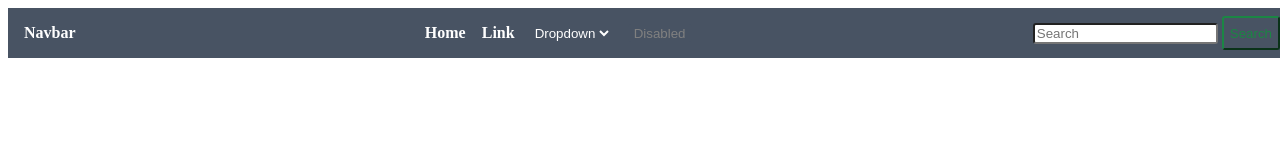
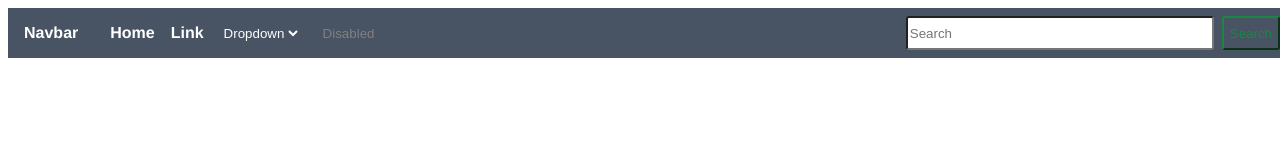
Before and after one commit to RobertoFanara/CSS, a plain HTML site: page 06 Nav/index.html in a window 1280 px wide. Drawn offline with Linux system fonts and the light colour scheme.

Commit message:
esercizio 3 continuato

```diff
--- a/06 Nav/style.css
+++ b/06 Nav/style.css
@@ -2,9 +2,11 @@ body {
     width: 100%;
     height: 100%;
     display: flex;
-    font-weight: bold;
     text-justify: 5px;
     position: relative;
+    font-family: 'Franklin Gothic Medium', 'Arial Narrow', Arial, sans-serif;
+    font-weight: bold;
+
 }
 
 /* all navbar */
@@ -13,35 +15,40 @@ body {
     display: flex;
     background-color: #485363;
     width: 100%;
-    position: absolute;
+    position: sticky;
     top: 0px;
     left: 0px;
-    justify-content: space-between;
-}
-
-.title,
-.left-side {
-    display: flex;
-    justify-content: center;
-    gap: 1em;
-    padding: 1rem;
-
+    justify-content: flex-start;
+    flex-wrap: wrap;
 }
 
 .right-side {
     display: flex;
-    justify-content: center;
-    gap: 0.5em;
+    gap: 0.5rem;
     padding: 0.5rem;
-
+    margin-left: auto;
 }
 
-input{
-    border-radius: 3px;
+form {
+    display: flex;
+    flex: 1 1 auto;
+    gap: 0.5rem;
+}
+
+.title, .left-side {
+    display: flex;
+    gap: 1rem;
+    padding: 1rem;
 }
 
 
+
 /* Inputs and buttons */
+
+input {
+    border-radius: 3px;
+    width: 300px;
+}
 
 a {
      text-decoration: none;
@@ -76,3 +83,17 @@ button{
     color: white;
     background-color: rgb(27, 134, 68);
 }
+
+/* media query */
+
+@media (max-width: 768px) {
+    .left-side, .right-side {
+        display: none;
+    }
+
+    .hamburger {
+        display: flex;
+
+    }
+
+}
```
Also changed, not shown: 06 Nav/menu-button-of-three-horizontal-lines.png (added).
